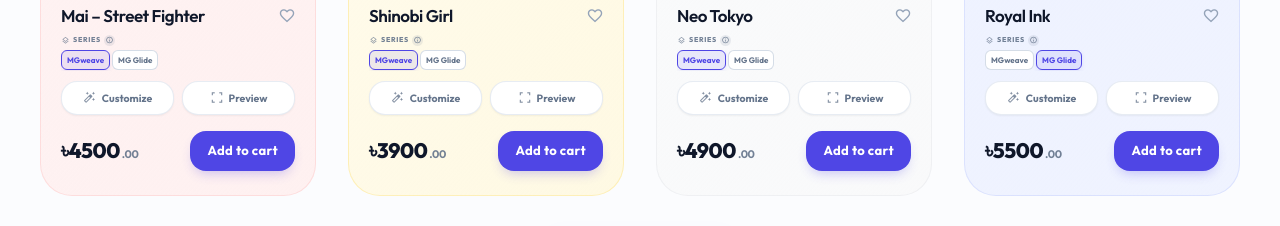
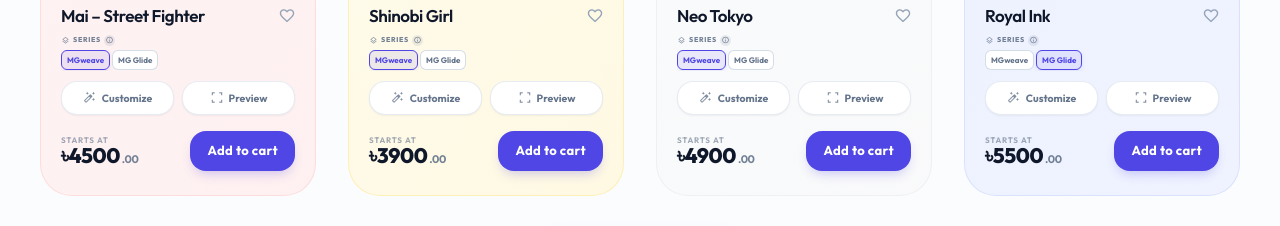
Before and after one commit to nhprince/minimalist, a plain HTML site: page index.html in a window 1280 px wide. Shown: the part 1740-1966 px from the top of the page. Drawn offline with nearby package versions, Linux system fonts and the light colour scheme.

Commit message:
Update pricing structure in index.html

```diff
--- a/index.html
+++ b/index.html
@@ -1699,9 +1699,9 @@
               </div>
             </div>
             <div class="flex items-center justify-between pb-1 gap-1.5 mt-auto pointer-events-auto">
-              <div class="font-headline tracking-tight text-on-surface font-extrabold flex items-baseline whitespace-nowrap min-w-0 pointer-events-none">
+              <div class="flex flex-col gap-[1px] pointer-events-none"><span class="text-[8px] font-bold uppercase tracking-[0.10em] text-on-surface-variant opacity-60 leading-none">Starts at</span><div class="font-headline tracking-tight text-on-surface font-extrabold flex items-baseline whitespace-nowrap min-w-0">
                 <span class="text-[18px] lg:text-[17px] xl:text-[21px] leading-none">৳4500</span><span class="text-[10px] xl:text-[11px] leading-none font-bold text-slate-500 opacity-90 pl-0.5">.00</span>
-              </div>
+              </div></div>
               <button class="bg-[#4f46e5] hover:bg-[#3f38c6] text-white shadow-[0_6px_12px_-4px_rgba(79,70,229,0.3)] active:scale-[0.96] rounded-[16px] h-[40px] font-headline font-bold text-[12.5px] xl:text-[13px] px-4 sm:px-5 lg:px-3 xl:px-4 flex items-center justify-center transition-all border border-transparent hover:border-white/10 outline-none flex-shrink-0 tracking-wide whitespace-nowrap">
                 <span class="pointer-events-none">Add to cart</span>
               </button>
@@ -1757,9 +1757,9 @@
               </div>
             </div>
             <div class="flex items-center justify-between pb-1 gap-1.5 mt-auto pointer-events-auto">
-              <div class="font-headline tracking-tight text-on-surface font-extrabold flex items-baseline whitespace-nowrap min-w-0 pointer-events-none">
+              <div class="flex flex-col gap-[1px] pointer-events-none"><span class="text-[8px] font-bold uppercase tracking-[0.10em] text-on-surface-variant opacity-60 leading-none">Starts at</span><div class="font-headline tracking-tight text-on-surface font-extrabold flex items-baseline whitespace-nowrap min-w-0">
                 <span class="text-[18px] lg:text-[17px] xl:text-[21px] leading-none">৳3900</span><span class="text-[10px] xl:text-[11px] leading-none font-bold text-slate-500 opacity-90 pl-0.5">.00</span>
-              </div>
+              </div></div>
               <button class="bg-[#4f46e5] hover:bg-[#3f38c6] text-white shadow-[0_6px_12px_-4px_rgba(79,70,229,0.3)] active:scale-[0.96] rounded-[16px] h-[40px] font-headline font-bold text-[12.5px] xl:text-[13px] px-4 sm:px-5 lg:px-3 xl:px-4 flex items-center justify-center transition-all border border-transparent hover:border-white/10 outline-none flex-shrink-0 tracking-wide whitespace-nowrap">
                 <span class="pointer-events-none">Add to cart</span>
               </button>
@@ -1815,9 +1815,9 @@
               </div>
             </div>
             <div class="flex items-center justify-between pb-1 gap-1.5 mt-auto pointer-events-auto">
-              <div class="font-headline tracking-tight text-on-surface font-extrabold flex items-baseline whitespace-nowrap min-w-0 pointer-events-none">
+              <div class="flex flex-col gap-[1px] pointer-events-none"><span class="text-[8px] font-bold uppercase tracking-[0.10em] text-on-surface-variant opacity-60 leading-none">Starts at</span><div class="font-headline tracking-tight text-on-surface font-extrabold flex items-baseline whitespace-nowrap min-w-0">
                 <span class="text-[18px] lg:text-[17px] xl:text-[21px] leading-none">৳4900</span><span class="text-[10px] xl:text-[11px] leading-none font-bold text-slate-500 opacity-90 pl-0.5">.00</span>
-              </div>
+              </div></div>
               <button class="bg-[#4f46e5] hover:bg-[#3f38c6] text-white shadow-[0_6px_12px_-4px_rgba(79,70,229,0.3)] active:scale-[0.96] rounded-[16px] h-[40px] font-headline font-bold text-[12.5px] xl:text-[13px] px-4 sm:px-5 lg:px-3 xl:px-4 flex items-center justify-center transition-all border border-transparent hover:border-white/10 outline-none flex-shrink-0 tracking-wide whitespace-nowrap">
                 <span class="pointer-events-none">Add to cart</span>
               </button>
@@ -1874,9 +1874,9 @@
               </div>
             </div>
             <div class="flex items-center justify-between pb-1 gap-1.5 mt-auto pointer-events-auto">
-              <div class="font-headline tracking-tight text-on-surface font-extrabold flex items-baseline whitespace-nowrap min-w-0 pointer-events-none">
+              <div class="flex flex-col gap-[1px] pointer-events-none"><span class="text-[8px] font-bold uppercase tracking-[0.10em] text-on-surface-variant opacity-60 leading-none">Starts at</span><div class="font-headline tracking-tight text-on-surface font-extrabold flex items-baseline whitespace-nowrap min-w-0">
                 <span class="text-[18px] lg:text-[17px] xl:text-[21px] leading-none">৳5500</span><span class="text-[10px] xl:text-[11px] leading-none font-bold text-slate-500 opacity-90 pl-0.5">.00</span>
-              </div>
+              </div></div>
               <button class="bg-[#4f46e5] hover:bg-[#3f38c6] text-white shadow-[0_6px_12px_-4px_rgba(79,70,229,0.3)] active:scale-[0.96] rounded-[16px] h-[40px] font-headline font-bold text-[12.5px] xl:text-[13px] px-4 sm:px-5 lg:px-3 xl:px-4 flex items-center justify-center transition-all border border-transparent hover:border-white/10 outline-none flex-shrink-0 tracking-wide whitespace-nowrap">
                 <span class="pointer-events-none">Add to cart</span>
               </button>
```
